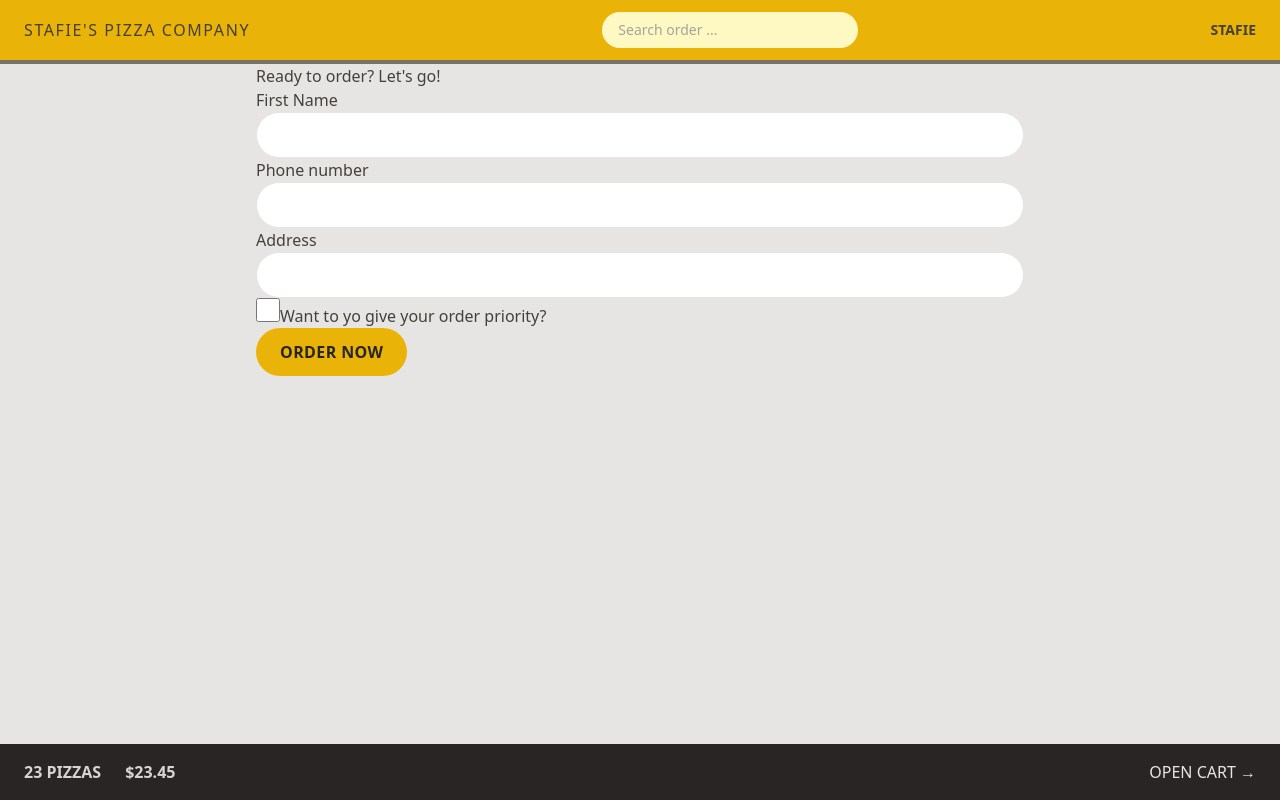
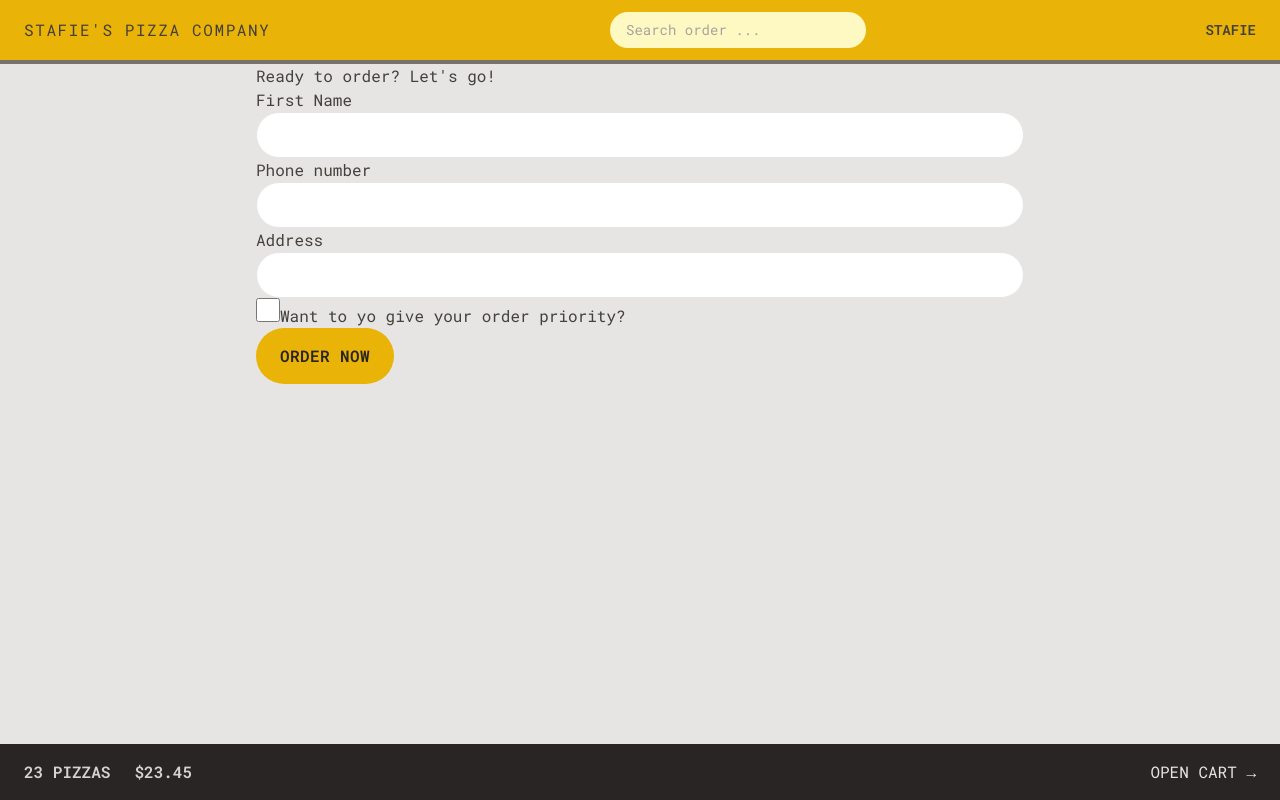
Before and after one commit to StafieA/ORDER-PIZZA, a React (Vite) app: page /order/new in a window 1280 px wide. Built offline with nearby package versions, Linux system fonts and the light colour scheme.

Commit message:
Style the menu

```diff
--- a/index.html
+++ b/index.html
@@ -1,23 +1,21 @@
 <!doctype html>
 <html lang="en">
+
 <head>
   <meta charset="UTF-8" />
-    <link
-      rel="icon"
-      type="image/svg+xml"
-      href="/vite.svg"
-    />
-    <meta
-      name="viewport"
-      content="width=device-width, initial-scale=1.0"
-    />
+  <link rel="icon" type="image/svg+xml" href="/vite.svg" />
+  <meta name="viewport" content="width=device-width, initial-scale=1.0" />
+
+  <link rel="preconnect" href="https://fonts.googleapis.com">
+  <link rel="preconnect" href="https://fonts.gstatic.com" crossorigin>
+  <link href="https://fonts.googleapis.com/css2?family=Roboto+Mono:ital,wght@0,100..700;1,100..700&display=swap"
+    rel="stylesheet">
   <title>Vite + React</title>
 </head>
+
 <body class="bg-stone-200 text-stone-700">
   <div id="root"></div>
-    <script
-      type="module"
-      src="/src/main.jsx"
-    ></script>
+  <script type="module" src="/src/main.jsx"></script>
 </body>
+
 </html>
--- a/package.json
+++ b/package.json
@@ -7,8 +7,8 @@
     "dev": "vite",
     "build": "vite build",
     "lint": "eslint . --ext js,jsx --report-unused-disable-directives --max-warnings 0",
-    "preview": "vite preview",
-    "format": "prettier --write ."
+    "preview": "vite preview"
+
   },
   "dependencies": {
     "react": "^18.2.0",
--- a/src/UI/Button.jsx
+++ b/src/UI/Button.jsx
@@ -1,19 +1,25 @@
 import { Link } from "react-router-dom"
 
-function Button({children,disabled, to}) {
+function Button({children,disabled, to, type}) {
 
-    const className = `'inline-block rounded-full bg-yellow-500 px-4 py-3
+
+
+     const  base = `'inline-block rounded-full bg-yellow-500
         font-semibold uppercase tracking-wide
       text-stone-800 transition-colors duration-300
        hover:bg-yellow-300
        focus:outline-none focus:ring focus:ring-yellow-300
        focus:ring-offset-2 focus:bg-yellow-300
-       disabled:cursor-not-allowed sm:px-6 sm:py-4'`;
+       disabled:cursor-not-allowed '`
+const styles = {
 
+       primary: base + 'px-4 py-3 md:px-6 md:py-4',
+       small: base + 'px-2 py-1.5 md:px-5 md:py-2.5 text-xs',
+};
     if(to)
-        return <Link to={to} className = {className}>{children}</Link>
+        return <Link to={to} className = {styles[type]}>{children}</Link>
     return (
-        <button disabled={disabled} className={className}>
+        <button disabled={disabled} className={styles[type]}>
             {children}
         </button>
     )
--- a/src/features/cart/Cart.jsx
+++ b/src/features/cart/Cart.jsx
@@ -38,7 +38,7 @@ function Cart() {
       <h2>Your cart, %NAME%</h2>
 
       <div>
-        <Button to="/order/new">Order pizza</Button>
+        <Button to="/order/new" type="primary">Order pizza</Button>
         <Link >Order pizzas</Link>
         <button>Clear cart</button>
       </div>
--- a/src/features/menu/Menu.jsx
+++ b/src/features/menu/Menu.jsx
@@ -5,7 +5,8 @@ import MenuItem from './MenuItem';
 function Menu() {
   const menu = useLoaderData();
   return (
-    <ul>
+    <ul className='divide-y divide-stone-200
+                    px-2'>
       {menu.map((pizza) => (
         <MenuItem pizza={pizza} key={pizza.id} />
       ))}
--- a/src/features/menu/MenuItem.jsx
+++ b/src/features/menu/MenuItem.jsx
@@ -1,3 +1,4 @@
+import Button from '../../UI/Button';
 import { formatCurrency } from '../../utils/helpers';
 
 function MenuItem({ pizza }) {
@@ -11,17 +12,18 @@ function MenuItem({ pizza }) {
   } = pizza;
 
   return (
-    <li>
-      <img src={imageUrl} alt={name} />
-      <div>
-        <p>{name}</p>
-        <p>{ingredients.join(', ')}</p>
-        <div>
+    <li className='flex gap-4 py-2'>
+      <img src={imageUrl} alt={name} className={`h-24 ${soldOut ?'opacity-70 grayscale' :''}`}/>
+      <div className='flex flex-col grow pt-1'>
+        <p className='font-bold text-xl '>{name}</p>
+        <p className='text-sm italic text-stone-500 capitalize'>{ingredients.join(', ')}</p>
+        <div className='mt-auto flex items-center justify-between'>
           {!soldOut ? (
-            <p>{formatCurrency(unitPrice)}</p>
+            <p className='text-sm'>{formatCurrency(unitPrice)}</p>
           ) : (
-            <p>Sold out</p>
+            <p className='text-sm uppercase font-medium text-stone-500'>Sold out</p>
           )}
+          <Button type='small'>Add to cart</Button>
         </div>
       </div>
     </li>
--- a/src/features/order/CreateOrder.jsx
+++ b/src/features/order/CreateOrder.jsx
@@ -108,7 +108,7 @@ function CreateOrder() {
             name="cart"
             value={JSON.stringify(cart)}
           ></input>
-          <Button disabled={isSubmitting}>
+          <Button type='primary' disabled={isSubmitting}>
             {isSubmitting
               ? 'Placing order 🥇'
               : 'Order now'}
--- a/src/features/user/CreateUser.jsx
+++ b/src/features/user/CreateUser.jsx
@@ -27,7 +27,7 @@ function CreateUser() {
 
       {username !== '' && (
         <div>
-          <Button>Start ordering</Button>
+          <Button type='primary'>Start ordering</Button>
         </div>
       )}
     </form>
--- a/tailwind.config.js
+++ b/tailwind.config.js
@@ -5,7 +5,16 @@ export default {
     './src/**/*.{js,ts,jsx,tsx}',
   ],
   theme: {
-    extend: {},
+    fontFamily: {
+      sans: 'Roboto Mono, monospace',
+    },
+    extend: {
+      height: {
+
+        screen: '100dvh',
+      }
+
+    }
   },
   plugins: [],
 };
```
Lines whose indentation alone changed are shown as unchanged.
